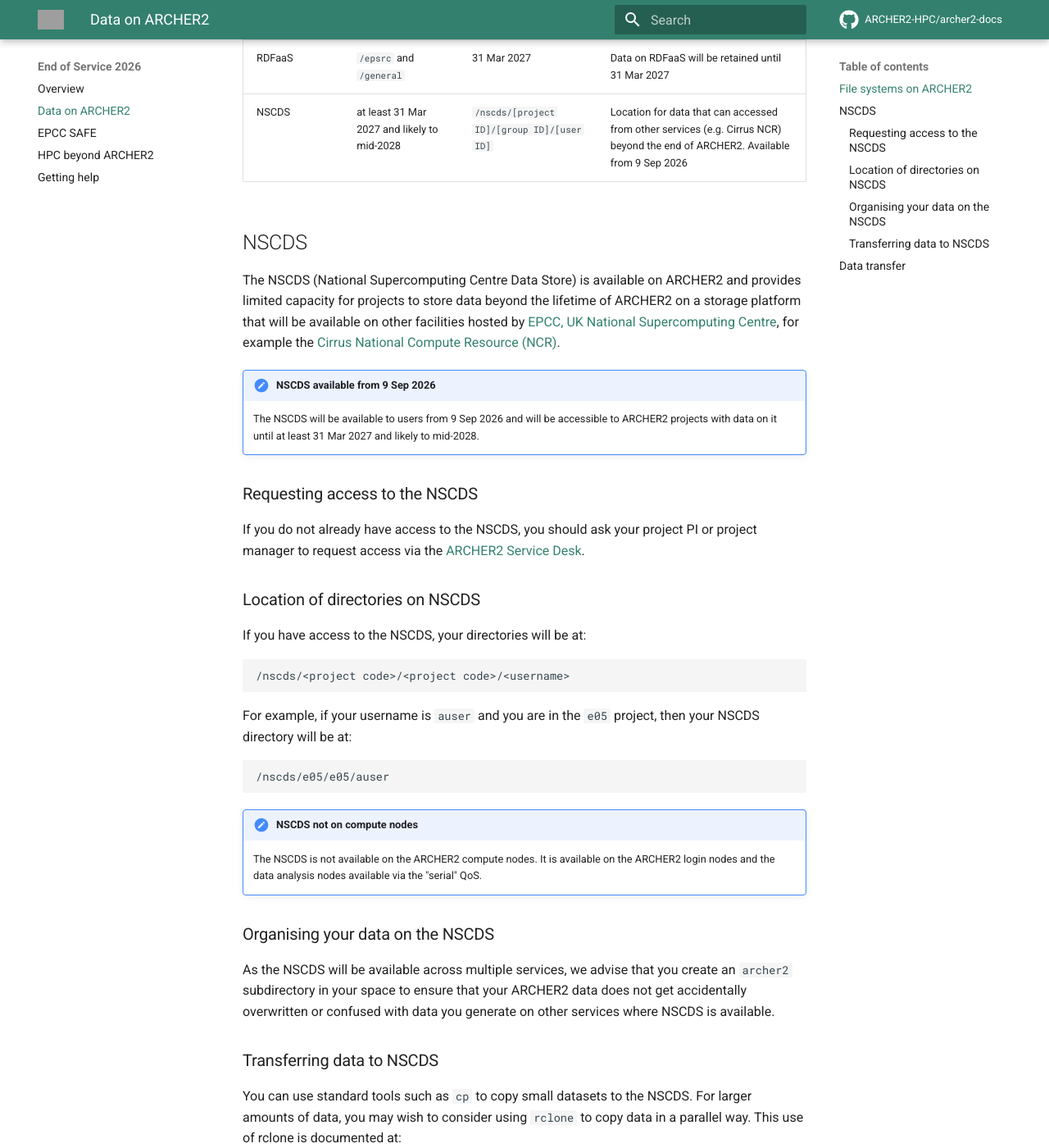
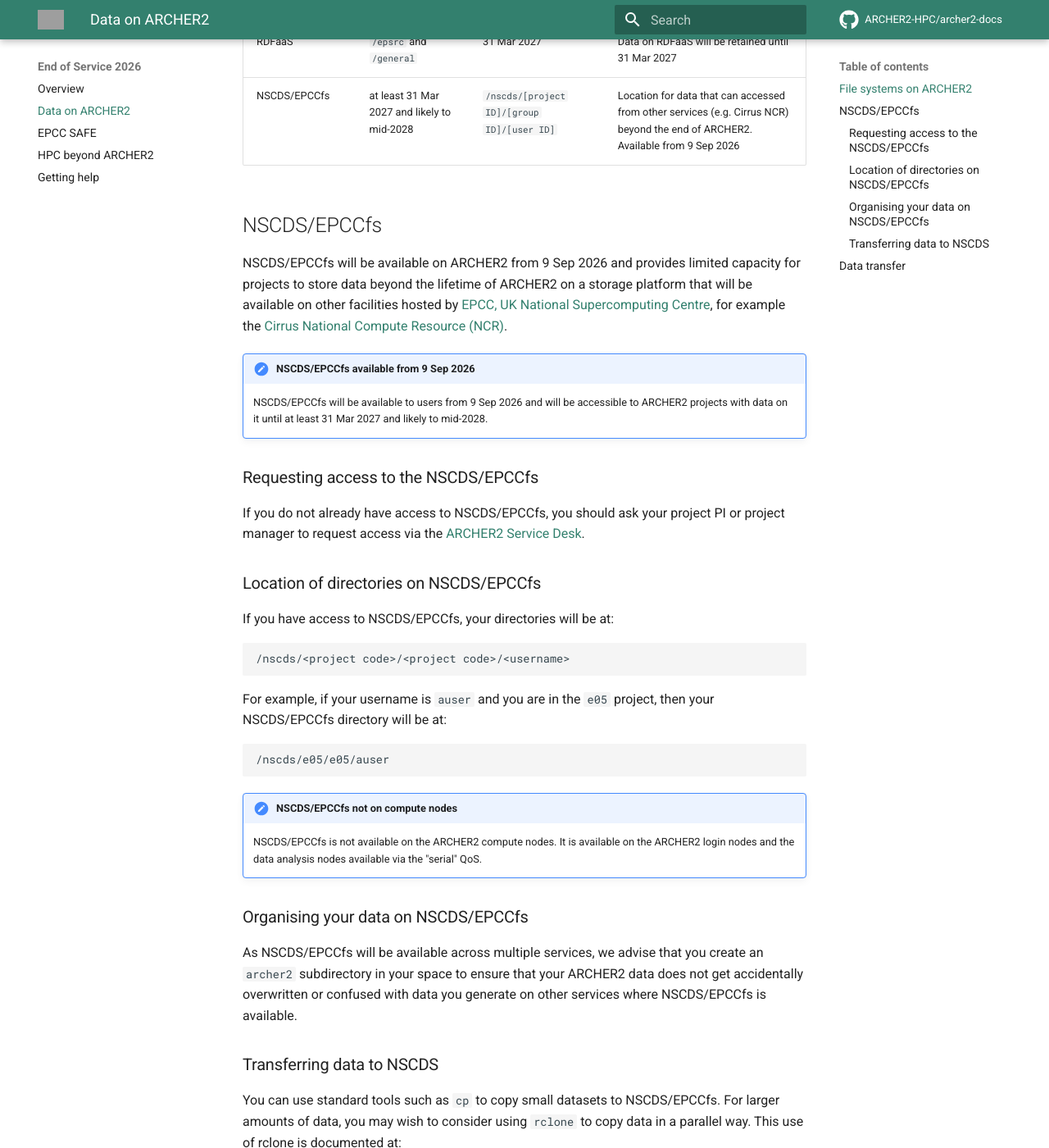
Before and after one commit to ARCHER2-HPC/archer2-docs, an MkDocs documentation site: the page built from docs/end-of-service-2026/data.md, in a window 1280 px wide and 1400 px high, scrolled down 1197 px. Shown: the whole window at 82% size. Built offline with MkDocs 1.6.1 and Material for MkDocs 9.7.7, drawn with Linux system fonts in a browser that asks for light colours; comment, search, counter and statistics services are not loaded; some of the changed text lies outside the part shown; grey boxes are pictures that could not be loaded.

Commit message:
Updates end of service with correct dates

````diff
--- a/docs/end-of-service-2026/data.md
+++ b/docs/end-of-service-2026/data.md
@@ -6,16 +6,16 @@
   any data you wish to keep *must* be transferred to a different location.
   + This applies to the following file systems: ARCHER2 home, ARCHER2 work and solid state scratch
 - RDFaaS data will be retained until end of Mar 2027
-- Projects/users can use the new NSCDS (National Supercomputing Centre Data Store) to store limited data
+- Projects/users can use the new NSCDS/EPCCfs to store limited data
   beyond the lifetime of ARCHER2. This storage system will be accessible from other systems hosted at EPCC
   such as Cirrus. Capacity will be limited so projects will need to carefully
   consider what data they want to store on this system.
 - Plan and start transfers early to avoid congestion close to end of service
 
-!!! tip "RDFaaS and NSCDS: Data storage beyond the lifetime of ARCHER2"
+!!! tip "RDFaaS and NSCDS/EPCCfs: Data storage beyond the lifetime of ARCHER2"
     The RDFaaS will retain data until end of Mar 2027. We are also providing a new location for
-    projects to store limited amounts of data beyond the end of ARCHER2: the NSCDS
-    (National Supercomputing Centre Data Store). Users will need to transfer data from current file systems to it before
+    projects to store limited amounts of data beyond the end of ARCHER2: the NSCDS/EPCCfs.
+    Users will need to transfer data from current file systems to it before
     the end of ARCHER2. More detailed instructions on this are provided in the [Data section](data.md) of this short guide.
     You should not plan for this storage to be able to host all the data you currently have on ARCHER2.
 
@@ -23,64 +23,64 @@
 
 | File system | End of access | User data locations | Notes |
 |---|---|---|---|
-| ARCHER2 home | 21 Nov 2026 | `/home/[project ID]/[group ID]/[user ID]` | No access to any data beyond end of access date |
-| ARCHER2 work | 21 Nov 2026 | `/work/[project ID]/[group ID]/[user ID]` | No access to any data beyond end of access date |
-| ARCHER2 solid state scratch | 21 Nov 2026 | `/mnt/lustre/a2fs-nvme/[project ID]/[group ID]/[user ID]` | No access to any data beyond end of access date |
+| ARCHER2 home | 17:00 GMT, Fri 20 Nov 2026 | `/home/[project ID]/[group ID]/[user ID]` | No access to any data beyond end of access date |
+| ARCHER2 work | 17:00 GMT, Fri 20 Nov 2026 | `/work/[project ID]/[group ID]/[user ID]` | No access to any data beyond end of access date |
+| ARCHER2 solid state scratch | 17:00 GMT, Fri 20 Nov 2026 | `/mnt/lustre/a2fs-nvme/[project ID]/[group ID]/[user ID]` | No access to any data beyond end of access date |
 | RDFaaS changing to NSCDS | Beyond end of ARCHER2 service | `/nscds/[project ID]/[group ID]/[user ID]` | Data will need to be transferred by users from /epsrc and /general to new NSCDS |
 | RDFaaS | `/epsrc` and `/general` | 31 Mar 2027 | Data on RDFaaS will be retained until 31 Mar 2027 |
-| NSCDS | at least 31 Mar 2027 and likely to mid-2028 | `/nscds/[project ID]/[group ID]/[user ID]` | Location for data that can accessed from other services (e.g. Cirrus NCR) beyond the end of ARCHER2. Available from 9 Sep 2026 |
+| NSCDS/EPCCfs | at least 31 Mar 2027 and likely to mid-2028 | `/nscds/[project ID]/[group ID]/[user ID]` | Location for data that can accessed from other services (e.g. Cirrus NCR) beyond the end of ARCHER2. Available from 9 Sep 2026 |
 
-## NSCDS
+## NSCDS/EPCCfs
 
-The NSCDS (National Supercomputing Centre Data Store) is available on ARCHER2 and provides
+NSCDS/EPCCfs will be available on ARCHER2 from 9 Sep 2026 and provides
 limited capacity for projects to store data beyond the lifetime of ARCHER2 on a storage
 platform that will be available on other facilities hosted by
 [EPCC, UK National Supercomputing Centre](https://www.epcc.ed.ac.uk), for example
 the [Cirrus National Compute Resource (NCR)](https://www.cirrus.ac.uk).
 
-!!! important "NSCDS available from 9 Sep 2026"
-    The NSCDS will be available to users from 9 Sep 2026 and will be accessible to ARCHER2
+!!! important "NSCDS/EPCCfs available from 9 Sep 2026"
+    NSCDS/EPCCfs will be available to users from 9 Sep 2026 and will be accessible to ARCHER2
     projects with data on it until at least 31 Mar 2027 and likely to mid-2028.
 
-### Requesting access to the NSCDS
+### Requesting access to the NSCDS/EPCCfs
 
-If you do not already have access to the NSCDS, you should ask your project PI or project manager
+If you do not already have access to NSCDS/EPCCfs, you should ask your project PI or project manager
 to request access via the [ARCHER2 Service Desk](https://www.archer2.ac.uk/support-access/servicedesk.html).
 
-### Location of directories on NSCDS
+### Location of directories on NSCDS/EPCCfs
 
-If you have access to the NSCDS, your directories will be at:
+If you have access to NSCDS/EPCCfs, your directories will be at:
 
 ```
 /nscds/<project code>/<project code>/<username>
 ```
 
 For example, if your username is `auser` and you are in the `e05` project, then
-your NSCDS directory will be at:
+your NSCDS/EPCCfs directory will be at:
 
 ```
 /nscds/e05/e05/auser
 ```
 
-!!! important "NSCDS not on compute nodes"
-    The NSCDS is not available on the ARCHER2 compute nodes. It is available on the
+!!! important "NSCDS/EPCCfs not on compute nodes"
+    NSCDS/EPCCfs is not available on the ARCHER2 compute nodes. It is available on the
     ARCHER2 login nodes and the data analysis nodes available via the "serial" QoS.
 
-### Organising your data on the NSCDS
+### Organising your data on NSCDS/EPCCfs
 
-As the NSCDS will be available across multiple services, we advise that you create an `archer2`
+As NSCDS/EPCCfs will be available across multiple services, we advise that you create an `archer2`
 subdirectory in your space to ensure that your ARCHER2 data does not get accidentally overwritten
-or confused with data you generate on other services where NSCDS is available.
+or confused with data you generate on other services where NSCDS/EPCCfs is available.
 
 ### Transferring data to NSCDS
 
-You can use standard tools such as `cp` to copy small datasets to the NSCDS. For larger amounts of
+You can use standard tools such as `cp` to copy small datasets to NSCDS/EPCCfs. For larger amounts of
 data, you may wish to consider using `rclone` to copy data in a parallel way. This use of rclone
 is documented at:
 
 - [Using rclone for local data transfer](../user-guide/data.md#local-file-transfer)
 
-As NSCDS is available on the data analysis nodes so you can put data transfer processes in
+As NSCDS/EPCCfs is available on the data analysis nodes so you can put data transfer processes in
 serial jobs if they are going to take a long time, see:
 
 - [Running serial jobs](user-guide/analysis.md#requesting-resources-on-the-data-analysis-nodes-using-slurm)
````
Also changed, not shown: docs/end-of-service-2026/index.md (+11 -11 lines), docs/user-guide/data.md (+24 -24 lines).
